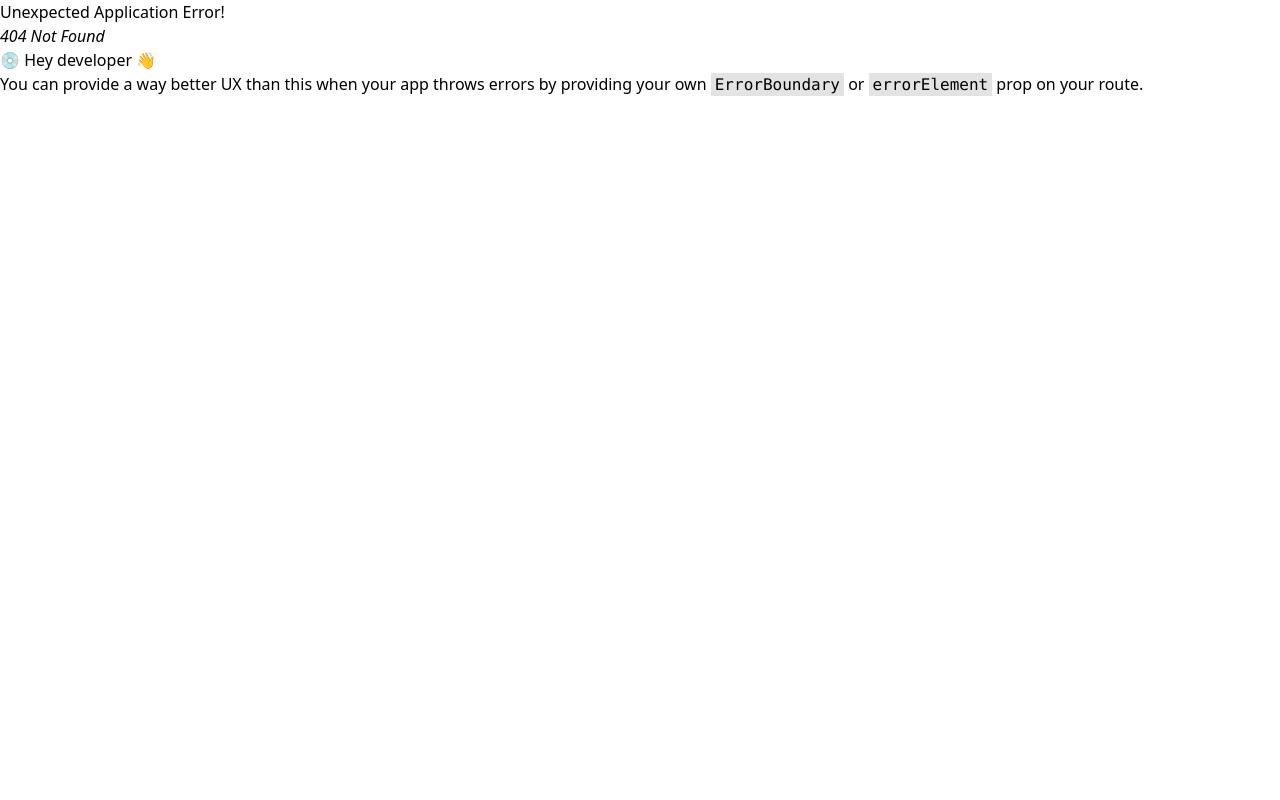
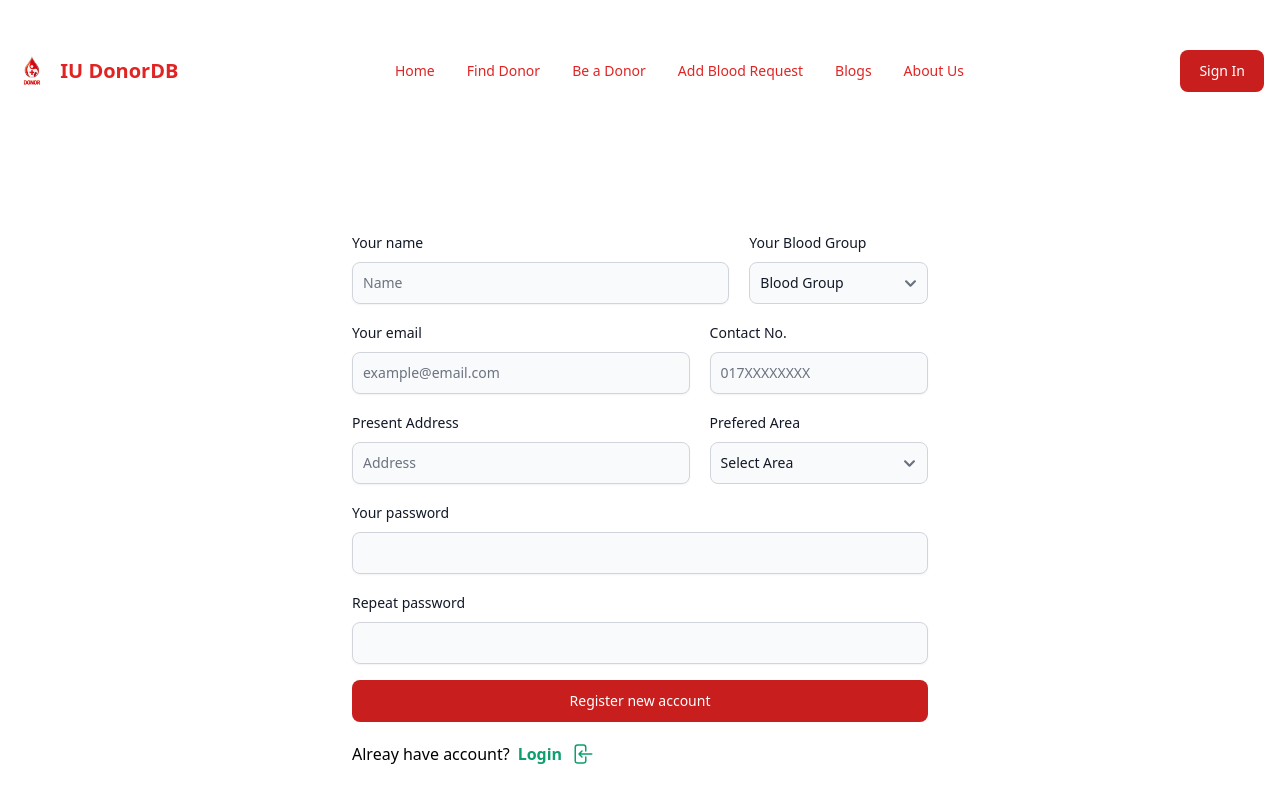
Before and after one commit to T-H-Badhon/IU-BloodDonorDB-Client, a React (Vite) app: page /registration in a window 1280 px wide. Before the commit this address had no page. Shown: the top 800 px of the page. Built offline with nearby package versions, Linux system fonts and the light colour scheme.

Commit message:
RegistrationForm added

```diff
--- a/src/components/DonorSearch.jsx
+++ b/src/components/DonorSearch.jsx
@@ -51,7 +51,6 @@ const DonorSearch = () => {
                             <option className='text-lg '>Kushtia</option>
                             <option className='text-lg '>Jhinaidah</option>
                             <option className='text-lg '>Sheikhpara</option>
-                            <option className='text-lg '>shailkupa</option>
                         </Select>
                     </div>
                 </div>
--- a/src/components/NavBar.jsx
+++ b/src/components/NavBar.jsx
@@ -1,6 +1,7 @@
 import React from 'react';
 import { Button, Navbar } from 'flowbite-react';
 import logo from '../assets/logo-removebg-preview.png'
+import { Link } from 'react-router-dom';
 
 const NavBar = () => {
     return (
@@ -17,7 +18,7 @@ const NavBar = () => {
                 <Navbar.Collapse>
                     <Navbar.Link className='text-red-600 hover:text-xl' href="#">Home</Navbar.Link>
                     <Navbar.Link className='text-red-600 hover:text-xl' href="#">Find Donor</Navbar.Link>
-                    <Navbar.Link className='text-red-600 hover:text-xl' href="#">Be a Donor</Navbar.Link>
+                    <Link className='text-red-600 hover:text-xl' to="/registration">Be a Donor</Link>
                     <Navbar.Link className='text-red-600 hover:text-xl' href="#">Add Blood Request</Navbar.Link>
                     <Navbar.Link className='text-red-600 hover:text-xl' href="#">Blogs</Navbar.Link>
                     <Navbar.Link className='text-red-600 hover:text-xl' href="#">About Us</Navbar.Link>
--- a/src/main.jsx
+++ b/src/main.jsx
@@ -7,6 +7,7 @@ import {
 import './index.css'
 import Home from './pages/Home';
 import Main from './pages/Main';
+import RegistrationForm from './pages/RegistrationForm';
 
 const router = createBrowserRouter([
   {
@@ -16,6 +17,10 @@ const router = createBrowserRouter([
       {
         path: '/',
         element: <Home></Home>
+      },
+      {
+        path: 'registration',
+        element: <RegistrationForm></RegistrationForm>
       }
     ]
   },
--- /dev/null
+++ b/src/pages/RegistrationForm.jsx
@@ -0,0 +1,96 @@
+import React from 'react';
+import { Button, Label, TextInput, Select } from 'flowbite-react';
+import { Link } from 'react-router-dom';
+import { ArrowLeftOnRectangleIcon } from '@heroicons/react/24/solid'
+
+
+const RegistrationForm = () => {
+    return (
+        <div className='container mx-auto md:h-5/6 md:my-32'>
+            <form className="flex max-w-xl mx-auto flex-col gap-4 ">
+                <div className='md:grid grid-cols-3 gap-5'>
+                    <div className='md:col-span-2'>
+                        <div className="mb-2 block">
+                            <Label htmlFor="name" value="Your name" />
+                        </div>
+                        <TextInput id="name" type="text" placeholder="Name" required shadow />
+                    </div>
+                    <div>
+                        <div className="mb-2 block">
+                            <Label htmlFor="bloodGroup" value="Your Blood Group" />
+                        </div>
+                        <div className="">
+                            <Select id="bloodGroup" required>
+                                <option className='text-lg '>Blood Group</option>
+                                <option className='text-lg '>A+</option>
+                                <option className='text-lg '>B+</option>
+                                <option className='text-lg '>O+</option>
+                                <option className='text-lg '>AB+</option>
+                                <option className='text-lg '>A-</option>
+                                <option className='text-lg '>B-</option>
+                                <option className='text-lg '>O-</option>
+                                <option className='text-lg '>AB-</option>
+                            </Select>
+                        </div>
+                    </div>
+                </div>
+                <div className='md:grid grid-cols-5 gap-5'>
+                    <div className='md:col-span-3'>
+                        <div className="mb-2 block">
+                            <Label htmlFor="email" value="Your email" />
+                        </div>
+                        <TextInput id="email" type="email" placeholder="example@email.com" required shadow />
+                    </div>
+                    <div className='md:col-span-2'>
+                        <div className="mb-2 block">
+                            <Label htmlFor="phone" value="Contact No." />
+                        </div>
+                        <TextInput id="phone" type="text" placeholder="017XXXXXXXX" required shadow />
+                    </div>
+                </div>
+                <div className='md:grid grid-cols-5 gap-5'>
+                    <div className='md:col-span-3'>
+                        <div className="mb-2 block">
+                            <Label htmlFor="presentAddress" value="Present Address" />
+                        </div>
+                        <TextInput id="presentAddress" type="text" placeholder="Address" required shadow />
+                    </div>
+                    <div className='md:col-span-2'>
+                        <div className="mb-2 block">
+                            <Label htmlFor="donorArea" value="Prefered Area" />
+                        </div>
+                        <div className="">
+                            <Select id="donorArea" required>
+                                <option className='text-lg '>Select Area</option>
+                                <option className='text-lg '>Kushtia</option>
+                                <option className='text-lg '>Jhinaidah</option>
+                                <option className='text-lg '>Sheikhpara</option>
+                            </Select>
+                        </div>
+                    </div>
+                </div>
+
+
+                <div>
+                    <div className="mb-2 block">
+                        <Label htmlFor="password2" value="Your password" />
+                    </div>
+                    <TextInput id="password2" type="password" required shadow />
+                </div>
+                <div>
+                    <div className="mb-2 block">
+                        <Label htmlFor="repeat-password" value="Repeat password" />
+                    </div>
+                    <TextInput id="repeat-password" type="password" required shadow />
+                </div>
+                <Button color='failure' type="submit">Register new account</Button>
+            </form>
+            <div className='max-w-xl mx-auto my-5'>
+                <h1 className='flex'>Alreay have account?<button className='flex ml-2 font-bold text-green-500'>Login <ArrowLeftOnRectangleIcon className='ml-2 h-6 w-6'></ArrowLeftOnRectangleIcon></button></h1>
+            </div>
+
+        </div>
+    );
+};
+
+export default RegistrationForm;
```
